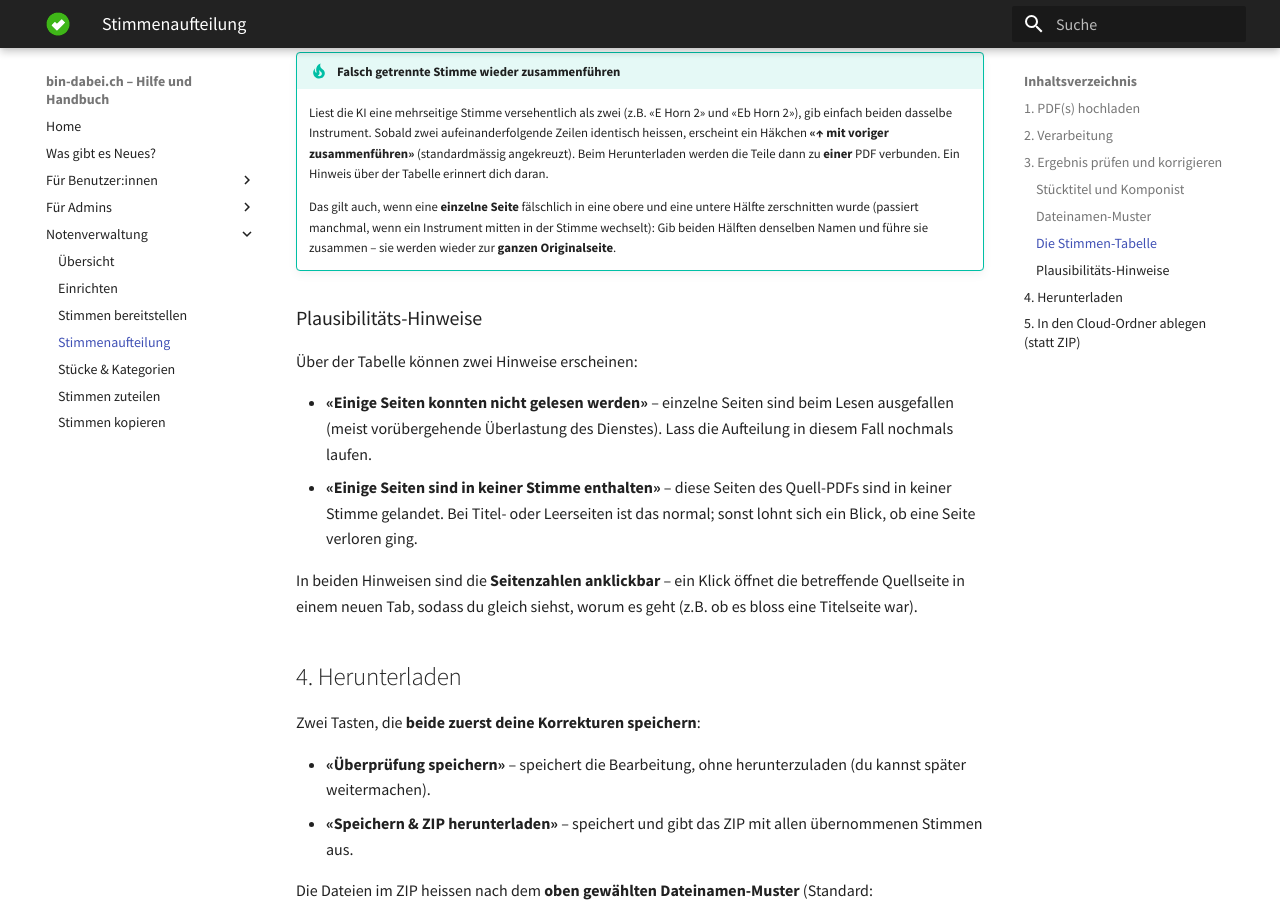
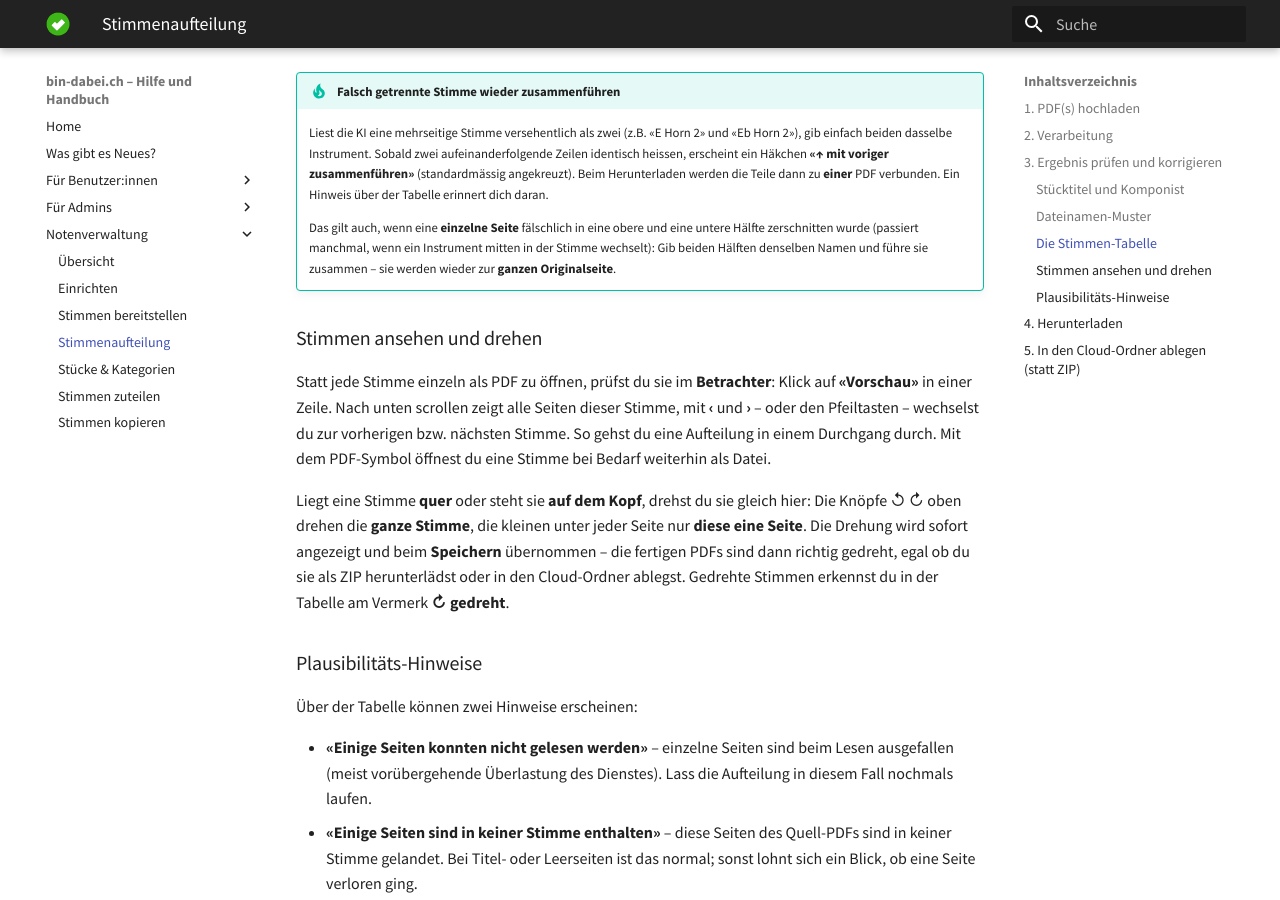
Before and after one commit to ritterg/bin-dabei-dokumentation, an MkDocs documentation site: the page built from docs/noten/stimmenaufteilung.md, in a window 1280 px wide and 900 px high, scrolled down 3962 px. Built offline with MkDocs 1.6.1 and Material for MkDocs 9.7.7, drawn with Linux system fonts in a browser that asks for light colours; some web fonts are replaced; some of the changed text lies outside the part shown.

Commit message:
docs: the part viewer and the rotation tool in the review
Co-Authored-By: Claude Fable 5 <noreply@anthropic.com>

```diff
--- a/docs/noten/stimmenaufteilung.md
+++ b/docs/noten/stimmenaufteilung.md
@@ -82,7 +82,7 @@ Die Tabelle listet alle erkannten Stimmen:
 | **Kopien** | Wie viele identische Exemplare im PDF gefunden wurden (es wird nur eines extrahiert). |
 | **Hinweis** | Automatische Anmerkungen, z.B. «4 copies → kept 1» oder «1 page(s) rotated 180°». |
 | **Dateiname** | Live-Vorschau, wie die Datei am Schluss heissen wird (gemäss «Dateinamen-Muster» oben). |
-| **Vorschau** | Öffnet die fertige Stimme als PDF in einem neuen Tab. |
+| **Vorschau** | Öffnet die Stimme im **Betrachter**: nach unten scrollen zeigt ihre Seiten, mit **‹ ›** (oder den Pfeiltasten) blätterst du zur vorherigen bzw. nächsten Stimme – ohne die Überprüfung zu verlassen. |
 
 Was die Aufteilung dabei automatisch erledigt:
 
@@ -97,6 +97,12 @@ Was die Aufteilung dabei automatisch erledigt:
     Liest die KI eine mehrseitige Stimme versehentlich als zwei (z.B. «E Horn 2» und «Eb Horn 2»), gib einfach beiden dasselbe Instrument. Sobald zwei aufeinanderfolgende Zeilen identisch heissen, erscheint ein Häkchen **«↑ mit voriger zusammenführen»** (standardmässig angekreuzt). Beim Herunterladen werden die Teile dann zu **einer** PDF verbunden. Ein Hinweis über der Tabelle erinnert dich daran.
 
     Das gilt auch, wenn eine **einzelne Seite** fälschlich in eine obere und eine untere Hälfte zerschnitten wurde (passiert manchmal, wenn ein Instrument mitten in der Stimme wechselt): Gib beiden Hälften denselben Namen und führe sie zusammen – sie werden wieder zur **ganzen Originalseite**.
+### Stimmen ansehen und drehen
+
+Statt jede Stimme einzeln als PDF zu öffnen, prüfst du sie im **Betrachter**: Klick auf **«Vorschau»** in einer Zeile. Nach unten scrollen zeigt alle Seiten dieser Stimme, mit **‹** und **›** – oder den Pfeiltasten – wechselst du zur vorherigen bzw. nächsten Stimme. So gehst du eine Aufteilung in einem Durchgang durch. Mit dem PDF-Symbol öffnest du eine Stimme bei Bedarf weiterhin als Datei.
+
+Liegt eine Stimme **quer** oder steht sie **auf dem Kopf**, drehst du sie gleich hier: Die Knöpfe ↺ ↻ oben drehen die **ganze Stimme**, die kleinen unter jeder Seite nur **diese eine Seite**. Die Drehung wird sofort angezeigt und beim **Speichern** übernommen – die fertigen PDFs sind dann richtig gedreht, egal ob du sie als ZIP herunterlädst oder in den Cloud-Ordner ablegst. Gedrehte Stimmen erkennst du in der Tabelle am Vermerk **↻ gedreht**.
+
 ### Plausibilitäts-Hinweise
 
 Über der Tabelle können zwei Hinweise erscheinen:
```
Also changed, not shown: docs/changelog.md (+5 -0 lines).
